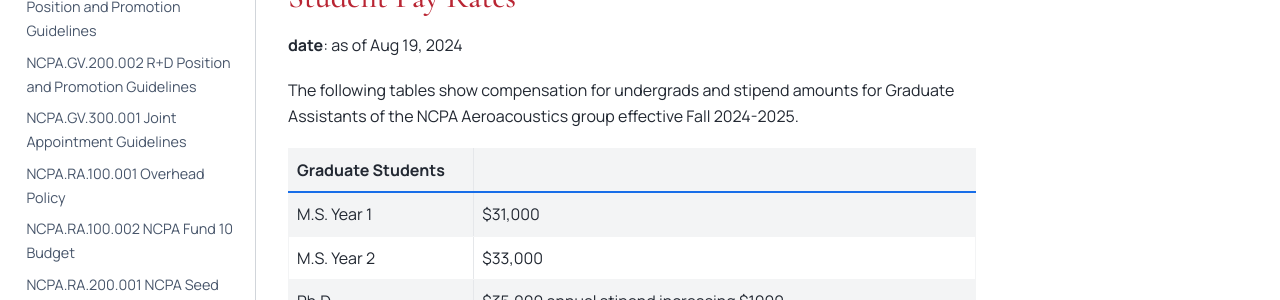
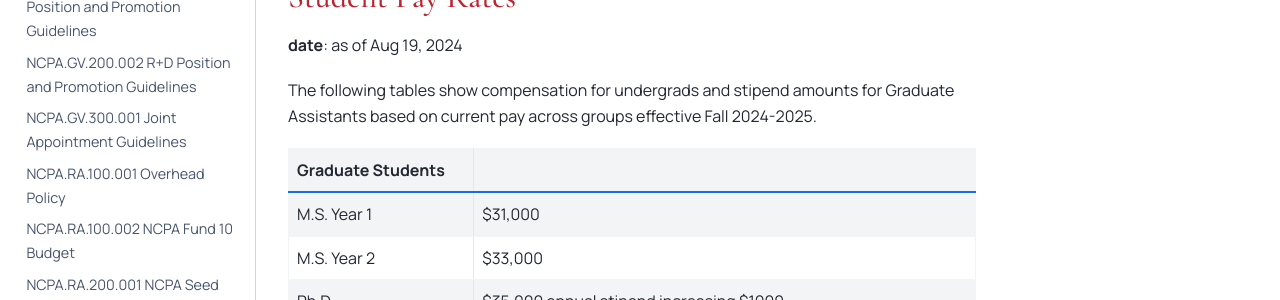
Before and after one commit to docNathanM/ncpa-policies, a Jupyter Book: the page built from book/policyfiles/NCPA.ED.100.001_active_2005-02-04_studentEmploymentGuidelines.md, in a window 1280 px wide and 900 px high. Shown: the part 369-669 px from the top of the window. Built offline with Jupyter Book 1.0.4 settings and Sphinx 7.4.7 and the Sphinx Book theme 1.1.4, drawn with Linux system fonts in a browser that asks for light colours.

Commit message:
Update NCPA.ED.100.001_active_2005-02-04_studentEmploymentGuidelines.md
minor edit to change reference from "Aeroacoustics" specifically to the building in general.

```diff
--- a/book/policyfiles/NCPA.ED.100.001_active_2005-02-04_studentEmploymentGuidelines.md
+++ b/book/policyfiles/NCPA.ED.100.001_active_2005-02-04_studentEmploymentGuidelines.md
@@ -11,7 +11,7 @@
 
 **date**: as of Aug 19, 2024
 
-The following tables show compensation for undergrads and stipend amounts for Graduate Assistants of the NCPA Aeroacoustics group effective Fall 2024-2025.
+The following tables show compensation for undergrads and stipend amounts for Graduate Assistants based on current pay across groups effective Fall 2024-2025.
 
 | Graduate Students |                                                              |
 | ----------------- | ------------------------------------------------------------ |
```
